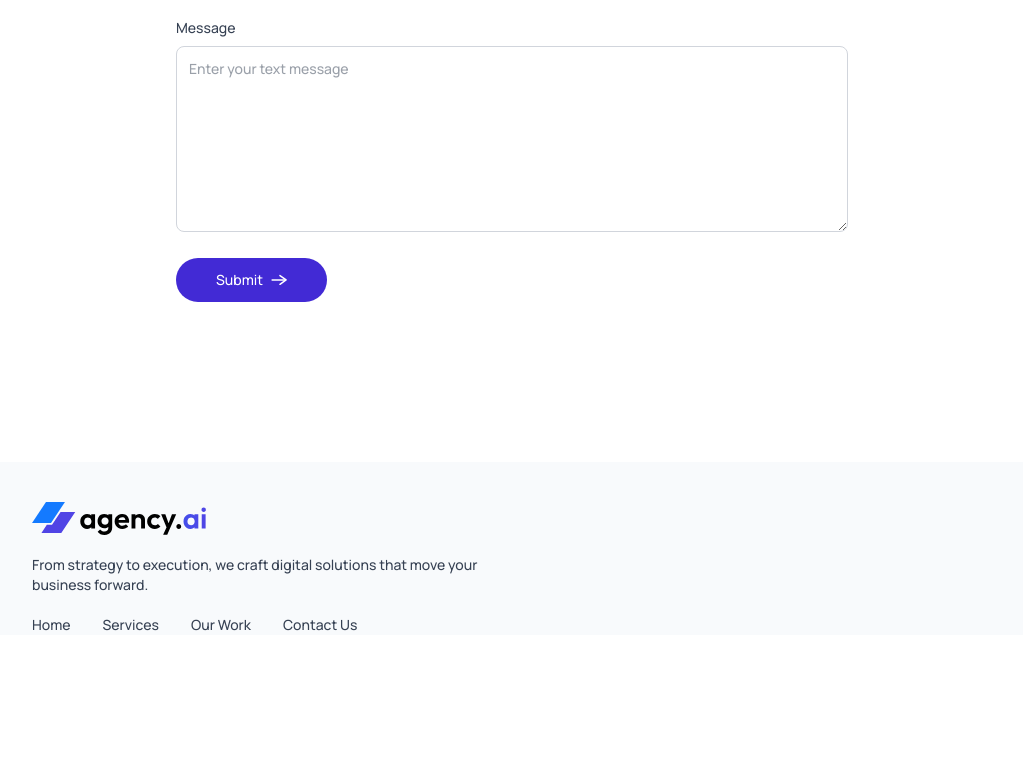
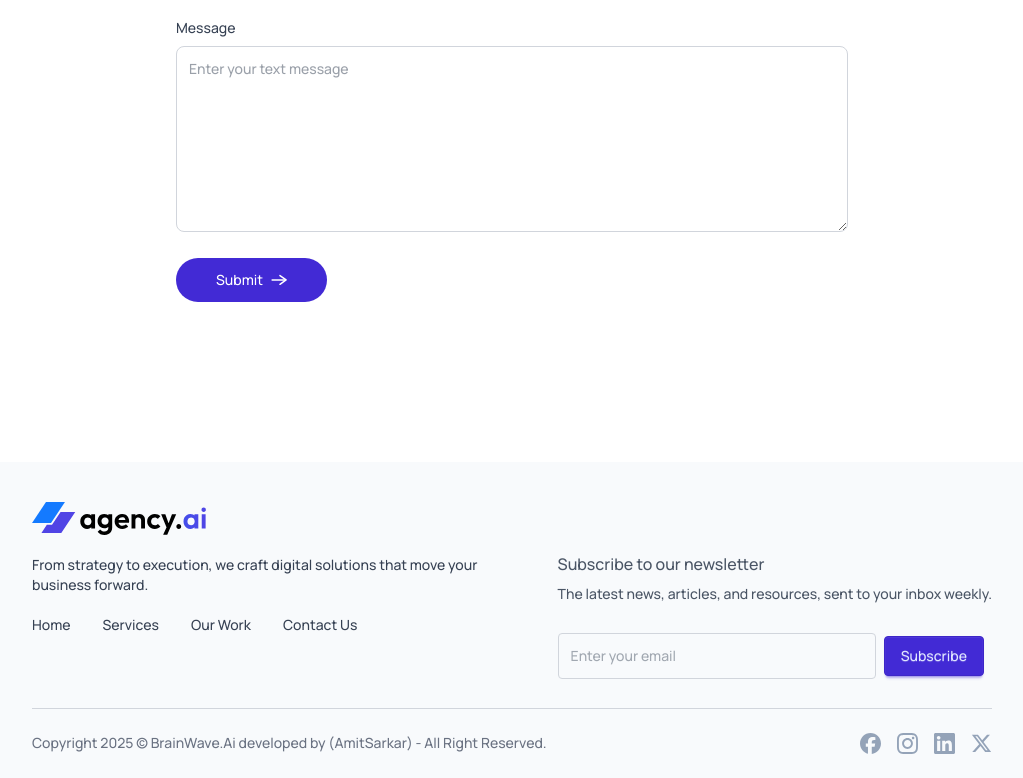
Before and after one commit to Amitkumersarkar/BrainWave, a React (Vite) app: page / in a window 1280 px wide. Shown: the part 3366-4144 px from the top of the page, without its empty margins (128-1151 px from the left). Before the commit the page ends 4001 px from the top, so only its background shows below. Built offline with nearby package versions, Linux system fonts and the light colour scheme.

Commit message:
complete ui design

```diff
--- a/src/components/Footer/Footer.jsx
+++ b/src/components/Footer/Footer.jsx
@@ -6,20 +6,36 @@ const Footer = ({ theme }) => {
             {/* footer top */}
             <div className="flex justify-between lg:items-baseline max-lg:flex-col gap-10">
 
-                {/* right side div */}
+                {/* left side div */}
                 <div className="space-y-5 text-sm text-gray-700 dark:text-gray-400">
                     <img src={theme === 'dark' ? assets.logo_dark : assets.logo} className="w-32 sm:w-44" alt="" />
                     <p className="max-w-md">From strategy to execution, we craft digital solutions that move your business forward.</p>
                     <ul className="flex gap-8">
-                        <li><a className="hover:text-primary" href="#hero">Home</a></li>
-                        <li><a className="hover:text-primary" href="#services">Services</a></li>
-                        <li><a className="hover:text-primary" href="#our-work">Our Work</a></li>
-                        <li><a className="hover:text-primary" href="#contact-us">Contact Us</a></li>
+                        <li><a className="hover:text-secondary" href="#hero">Home</a></li>
+                        <li><a className="hover:text-secondary" href="#services">Services</a></li>
+                        <li><a className="hover:text-secondary" href="#our-work">Our Work</a></li>
+                        <li><a className="hover:text-secondary" href="#contact-us">Contact Us</a></li>
                     </ul>
                 </div>
-                {/* left side div */}
-                <div>
-
+                {/* right side div */}
+                <div className="text-gray-600 dark:text-gray-400">
+                    <h3 className="font-semibold">Subscribe to our newsletter</h3>
+                    <p className="text-sm mt-2 mb-6">The latest news, articles, and resources, sent to your inbox weekly.</p>
+                    <div className="flex justify-between items-center">
+                        <input type="email" name="email" required placeholder="Enter your email" id="" className="w-full p-3 text-sm outline-none rounded dark:text-gray-200 bg-transparent border border-gray-300 dark:border-gray-500" />
+                        <button className="btn btn-primary m-2">Subscribe</button>
+                    </div>
+                </div>
+            </div>
+            <hr className="border-gray-300 dark:border-gray-600 my-6" />
+            {/* footer bottom */}
+            <div className="flex justify-center sm:justify-between flex-wrap gap-4 text-sm text-gray-500 pb-6">
+                <p className="">Copyright 2025 © BrainWave.Ai developed by (AmitSarkar) - All Right Reserved.</p>
+                <div className="flex justify-between items-center  gap-4">
+                    <img src={assets.facebook_icon} alt="" />
+                    <img src={assets.instagram_icon} alt="" />
+                    <img src={assets.linkedin_icon} alt="" />
+                    <img src={assets.twitter_icon} alt="" />
                 </div>
             </div>
         </div>
```
